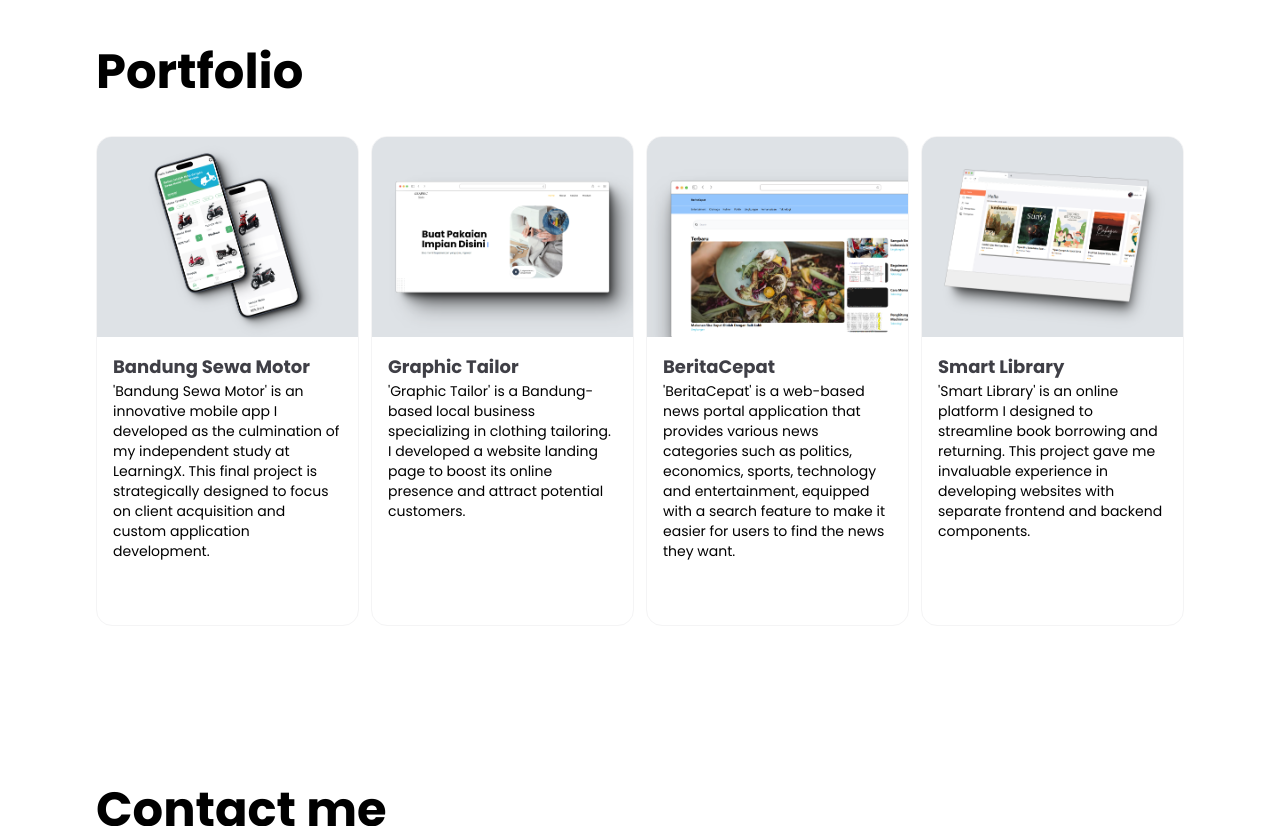
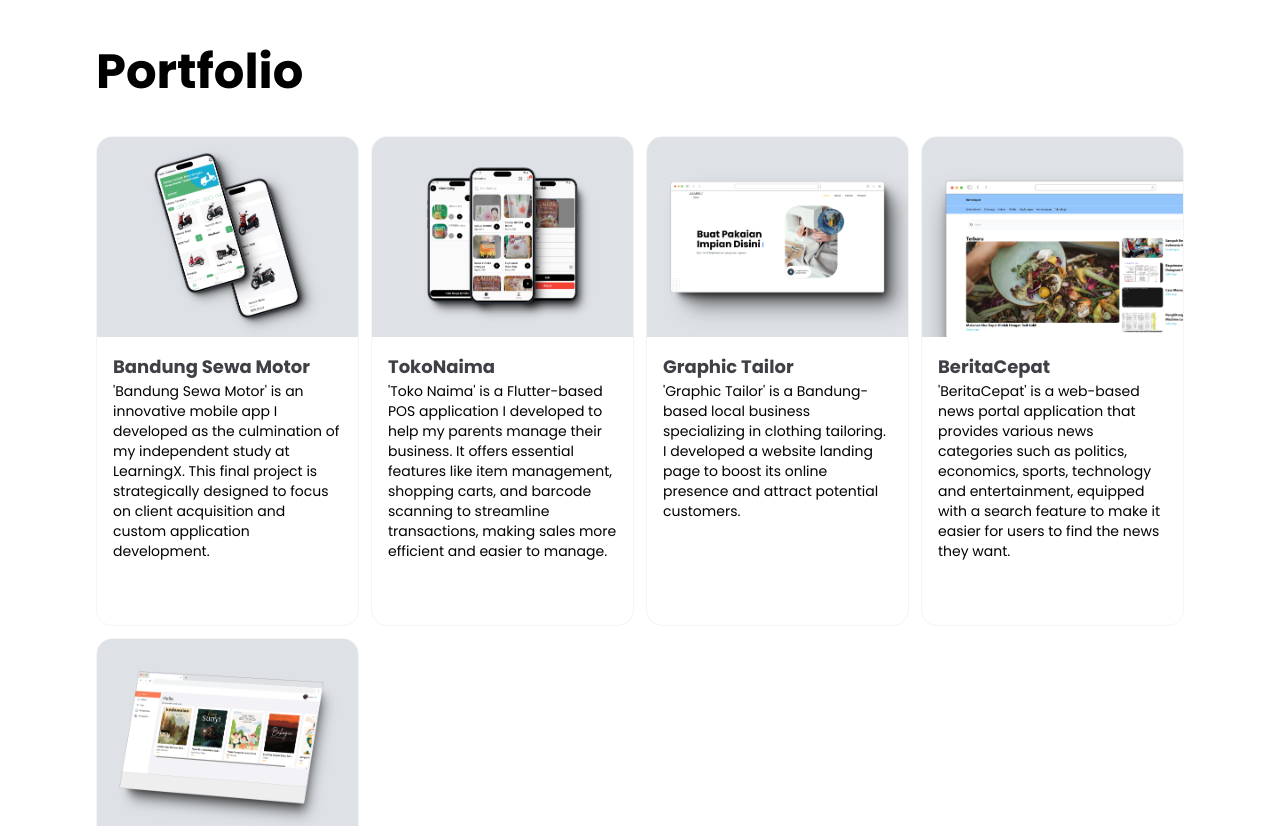
Before and after one commit to fardz2/fardz2-personal-website, a Next.js app: page / in a window 1280 px wide. Shown: the part 1460-2286 px from the top of the page. Built offline with nearby package versions, Linux system fonts and the light colour scheme.

Commit message:
update portfolio

```diff
--- a/components/Portfolio.tsx
+++ b/components/Portfolio.tsx
@@ -13,6 +13,12 @@ const portfolios: Portfolio[] = [
     title: "Bandung Sewa Motor",
     description:
       "'Bandung Sewa Motor' is an innovative mobile app I developed as the culmination of my independent study at LearningX. This final project is strategically designed to focus on client acquisition and custom application development.",
+  },
+  {
+    image: "/assets/naima.png",
+    title: "TokoNaima",
+    description:
+      "'Toko Naima' is a Flutter-based POS application I developed to help my parents manage their business. It offers essential features like item management, shopping carts, and barcode scanning to streamline transactions, making sales more efficient and easier to manage.",
   },
   {
     image: "/assets/1.png",
--- a/components/ui/buttonContact.tsx
+++ /dev/null
@@ -1,23 +0,0 @@
-"use client";
-import { useFormStatus } from "react-dom";
-import { Button } from "./button";
-import { PaperPlaneIcon } from "@radix-ui/react-icons";
-import { cn } from "@/lib/utils";
-
-export default function ButtonContact() {
-  const { pending } = useFormStatus();
-  return (
-    <Button
-      type="submit"
-      className={cn(
-        "mt-10 font-bold flex items-center justify-between gap-2",
-        pending ? "bg-red-600" : ""
-      )}
-      disabled={pending}
-      aria-disabled={pending}
-    >
-      {pending ? "Submitting..." : "Send"}
-      <PaperPlaneIcon className="h-4 w-4" />
-    </Button>
-  );
-}
```
Also changed, not shown: components/NavBar.tsx (+4 -4 lines), public/assets/naima.png (added).
